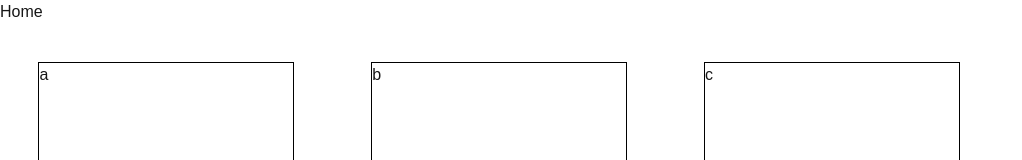
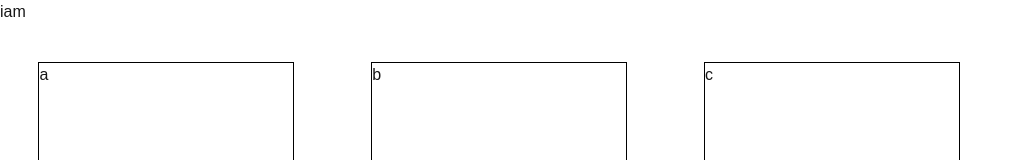
Before and after one commit to s1f10210254/engineer-roadmap, a Next.js app: page / in a window 1280 px wide. Shown: the top 160 px of the page, without its empty margins (0-1022 px from the left). Built offline with nearby package versions, Linux system fonts and the light colour scheme.

Commit message:
add header

```diff
--- a/src/app/page.tsx
+++ b/src/app/page.tsx
@@ -1,4 +1,7 @@
 "use client";
+
+import Header from "@/components/header/header";
+
 export default function Home() {
   const list = ["a", "b", "c"];
   const listClick = (item: string) => {
@@ -13,7 +16,7 @@ export default function Home() {
 
   return (
     <div>
-      <h1>Home</h1>
+      <Header />
       <ul style={{ display: "flex", alignItems: "center" }}>
         {list.map((item) => (
           <li
--- /dev/null
+++ b/src/components/header/header.tsx
@@ -0,0 +1,15 @@
+import Link from "next/link";
+
+const Header = () => {
+  return (
+    <header className="border-b flex items-center h-14 px-4">
+      <h1>
+        <Link href="/" className="text-2xl">
+          iam
+        </Link>
+      </h1>
+    </header>
+  );
+};
+
+export default Header;
```
